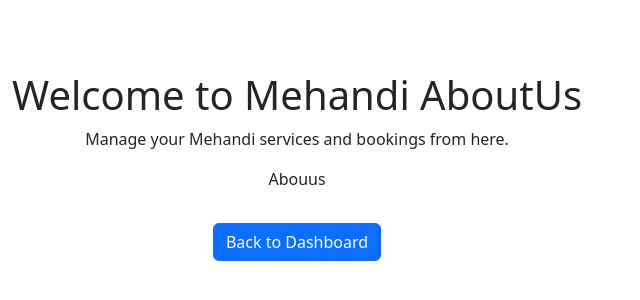
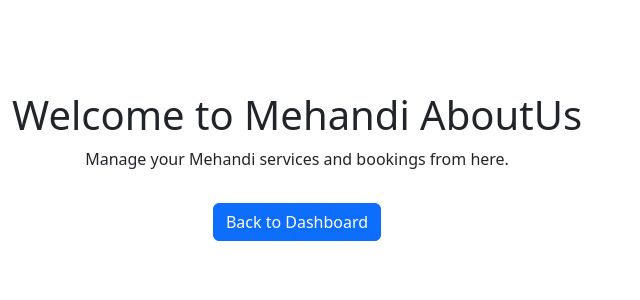
Before and after one commit to Prernadeshmaned/OthercardNew, a React (Vite) app in the folder othercard/: page /AboutUs in a window 1280 px wide. Shown: the part 258-558 px from the top of the page, without its empty margins (0-640 px from the left). Built offline with nearby package versions, Linux system fonts and the light colour scheme.

Commit message:
Prerna About us

```diff
--- a/othercard/src/components/AboutUs.jsx
+++ b/othercard/src/components/AboutUs.jsx
@@ -12,7 +12,7 @@ const AboutUs = () => {
             <Container className="mt-5 text-center">
                 <h1>Welcome to Mehandi AboutUs</h1>
                 <p>Manage your Mehandi services and bookings from here.</p>
-                <p>Abouus</p>
+
 
                 {/* Back to Dashboard Button */}
                 <Button
```
